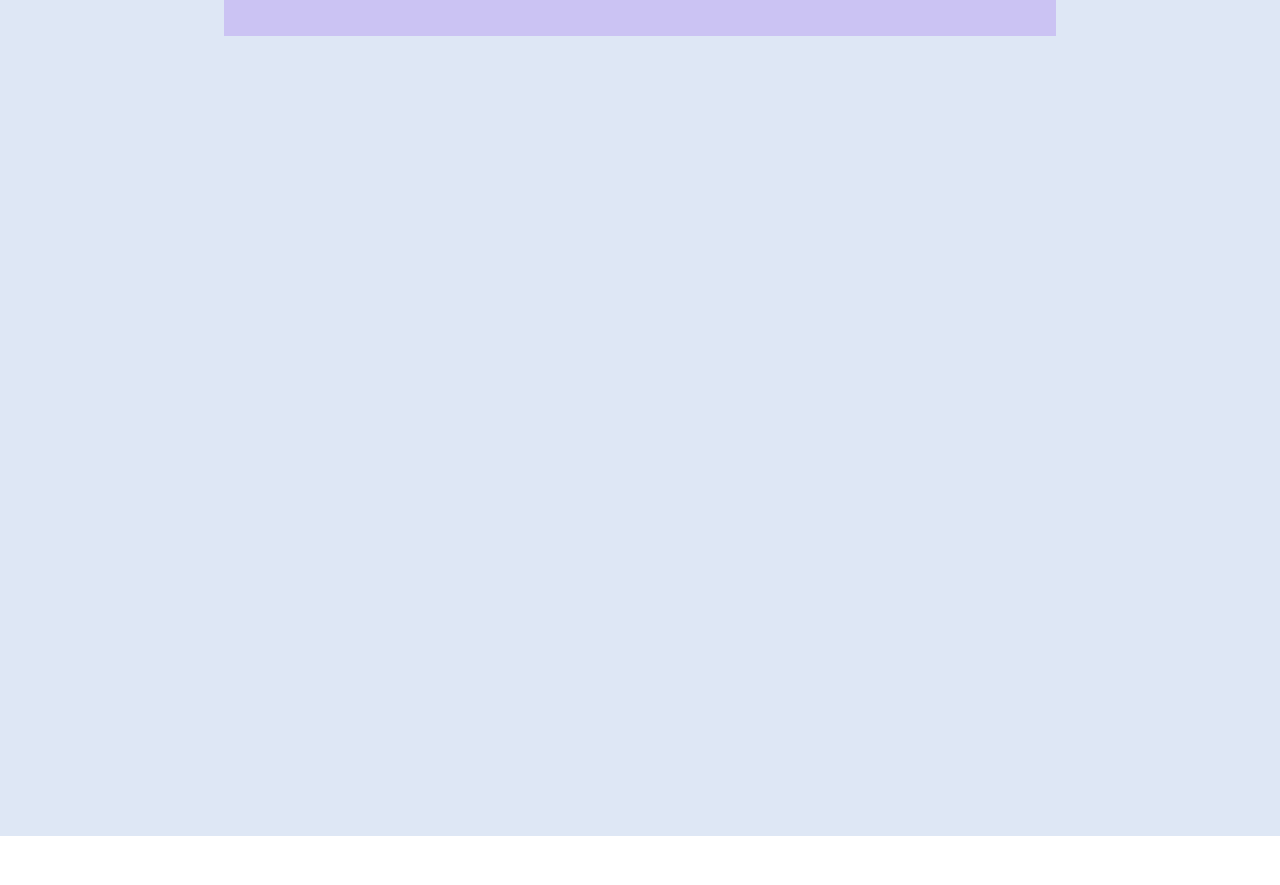
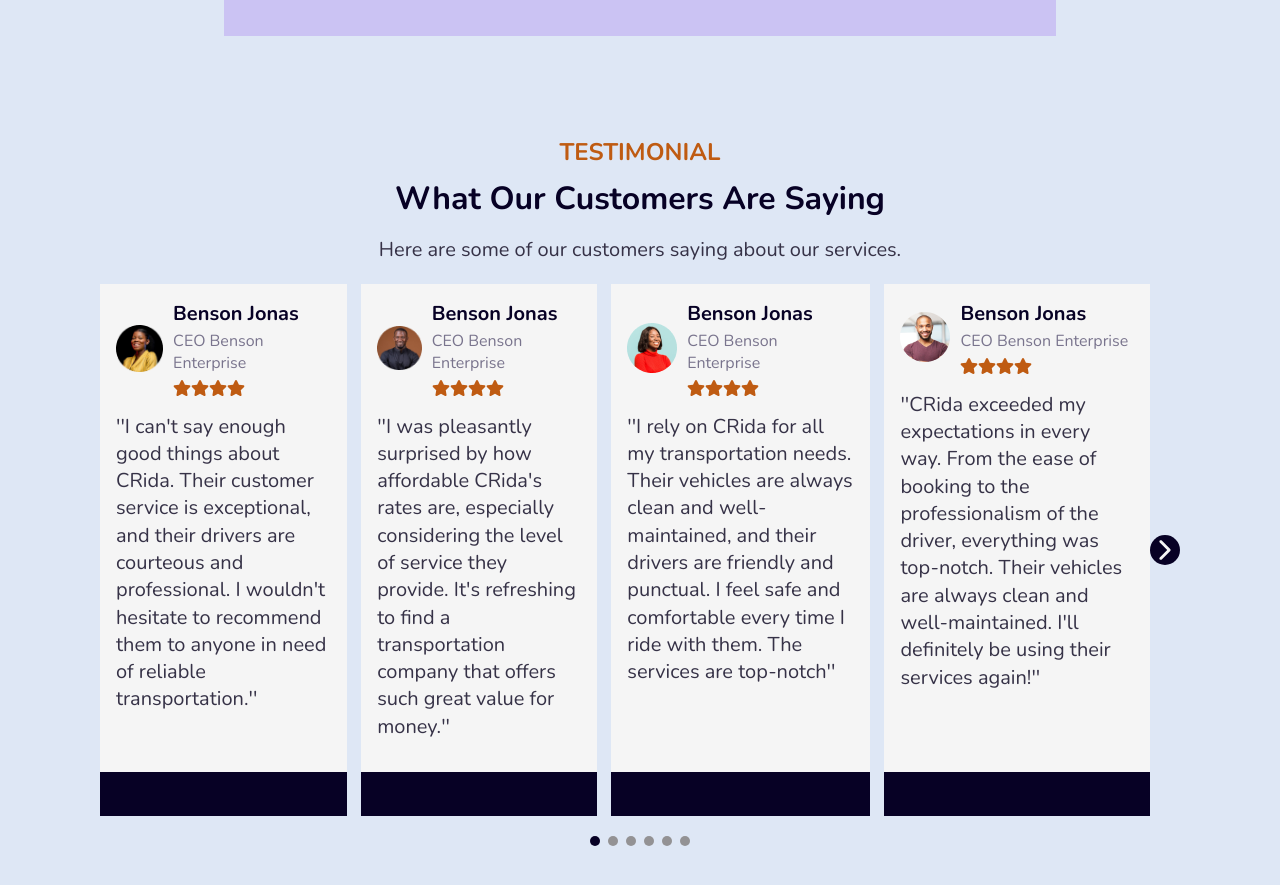
Before and after one commit to BigOTF/cRida, a React (Vite) app: page / in a window 1280 px wide. Shown: the part 4180-5065 px from the top of the page. Before the commit the page ends 5016 px from the top, so only its background shows below. Built offline with nearby package versions, Linux system fonts and the light colour scheme; no server answers.

Commit message:
Adjusted the Testimonial

```diff
--- a/src/App.jsx
+++ b/src/App.jsx
@@ -24,8 +24,8 @@ function App() {
       <Explore />
       <Show />
       <Subscribe />
-{/*       <Testimonial />
-      <Faq />
+      <Testimonial />
+      {/* <Faq />
       <Footer /> */}
     </div>
   )
--- a/src/components/Subscribe/Subscribe.jsx
+++ b/src/components/Subscribe/Subscribe.jsx
@@ -8,7 +8,7 @@ const Subscribe = () => {
   return (
     <div className='w-full md:flex justify-center items-center mt-[80px] md:mt-[100px]'>
 
-        <div className='flex flex-col md:gap-[24px] bg-[#CBC3F3] py-5 md:py-[48px] md:px-[108px] mx-[30px]'>
+        <div className='flex flex-col md:gap-[24px] bg-[#CBC3F3] py-5 md:py-[48px] md:px-[108px]'>
 
             <div className='md:p-[10px] text-center md:text-start'>
                 <p className='text-[20px] nunito-700 leading-[27.28px] md:text-[32px] md:leading-[43.65px] text-[#070125]'>Subscribe for exclusive offers and deals!</p>
@@ -20,7 +20,7 @@ const Subscribe = () => {
                     <img src={'/subscribeImage2.png'} className='w-[87.24px] h-[100px] md:w-[135px] md:h-[132px] object-cover'/>
                 </div>
 
-                <div className='flex flex-col gap-[16px] md:gap-[24px]'>
+                <div className='flex flex-col gap-[16px] md:gap-[24px] px-4 md:px-0'>
                     <input className='text-[20px] nunito-400 text-black leading-[27.28px] md:text-[24px] md:leading-[32.74px] rounded-[4px] border border-[#363247] p-[8px] bg-inherit'
                         type='email'
                         placeholder='Email Address'
--- a/src/components/Testimonial/CustomerRemarks.jsx
+++ b/src/components/Testimonial/CustomerRemarks.jsx
@@ -9,17 +9,20 @@ const CustomerRemarks = ({ handleNext, currentSlides }) => {
 
             return (
                 <div className={index === 0 ? 'first' : ''}>
-                    <div key={data.id} className='w-[272px] h-[426px] md:w-[295px] md:h-[426px] flex flex-col gap-[16px] bg-[#F5F5F5]'>
+                    <div key={data.id} className='flex flex-col gap-[16px] bg-[#F5F5F5] h-full justify-between'>
 
-                        <div className='w-[272px] h-[366px] md:w-[295px] md:h-[366px] p-[16px] flex flex-col gap-[16px]'>
-                            <div className='w-[240px] h-[75px] md:w-[263px] md:h-[75px] flex gap-[8px]'>
-                                <div className='w-[50px] h-[50px]'>
+                        <div className='p-[16px] flex flex-col gap-[16px]'>
+
+                            <div className='flex items-center gap-[10px]'>
+
+                                <div>
                                     <img src={data.image} alt='customer display picture'/>
                                 </div>
-                                <div className='w-[182px] h-[75px] md:w-[205px] md:h-[75px] flex flex-col gap-[4px]'>
-                                    <p className='w-[182px] h-[27px] md:w-[205px] md:h-[27px] font-bold text-[20px] leading-[27.28px] text-[#070125]'>Benson Jonas</p>
-                                    <p className='w-[182px] h-[22px] md:w-[205px] md:h-[22px] text-[16px] leading-[21.82px] text-[#79748d]'>CEO Benson Enterprise</p>
-                                    <div className='w-[78px] h-[18px] flex'>
+
+                                <div className='flex flex-col gap-[4px]'>
+                                    <p className='nunito-700 text-[20px] leading-[27.28px] text-[#070125]'>Benson Jonas</p>
+                                    <p className='nunito-400 text-[16px] leading-[21.82px] text-[#79748d]'>CEO Benson Enterprise</p>
+                                    <div className='flex'>
                                         <FaStar className='w-[18px] h-[18px] text-[#BF5B12]'/>
                                         <FaStar className='w-[18px] h-[18px] text-[#BF5B12]'/>
                                         <FaStar className='w-[18px] h-[18px] text-[#BF5B12]'/>
@@ -29,13 +32,13 @@ const CustomerRemarks = ({ handleNext, currentSlides }) => {
 
                             </div>
 
-                            <div className='w-[240px] h-[243px] md:w-[263px] md:h-[243px]'>
-                                <p className='text-[#363247] text-[20px] leading-[27.28px]'>''{data.comment}''</p>
+                            <div className=''>
+                                <p className='text-[#363247] nunito-400 text-[20px] leading-[27.28px]'>''{data.comment}''</p>
                             </div>
 
                         </div>
 
-                    <   div className='w-[272px] h-[44px] md:w-[295px] md:h-[44px] bg-[#070125]'></div>
+                    <   div className='h-[44px] bg-[#070125]'></div>
                     </div>
                 </div>
 
@@ -43,10 +46,14 @@ const CustomerRemarks = ({ handleNext, currentSlides }) => {
         })
     }
   return (
-    <div className='md:w-[1260px] md:h-[426px] flex flex-col justify-center items-center gap-[16px] md:gap-0 md:flex-row md:items-center md:justify-between'>
-        <DisplayUserComments />
-        <div className='hidden md:w-[40px] md:h-[40px] transform md:translate-x-[-20px] bg-[#070125] rounded-[50%] md:flex items-center justify-center'>
-            <IoIosArrowForward className='md:w-[20px] md:h-[20px] text-[#F5F5F5] cursor-pointer' onClick={() => handleNext()}/>
+    <div className='flex flex-col md:flex-row items-center'>
+
+        <div className='flex flex-col gap-[16px] md:flex-row md:gap-[14px]'>
+            <DisplayUserComments />
+        </div>
+
+        <div className='hidden md:block'>
+            <IoIosArrowForward className='bg-[#070125] rounded-[50%] text-[30px] text-[#F5F5F5] cursor-pointer' onClick={() => handleNext()}/>
         </div>
     </div>
   )
--- a/src/components/Testimonial/Testimonial.jsx
+++ b/src/components/Testimonial/Testimonial.jsx
@@ -19,23 +19,23 @@ const Testimonial = () => {
     }
 
    return (
-    <div className='mt-[50px] md:mt-[100px] mx-[30px] md:w-[1260px] md:h-[628px] md:ml-[100px] flex flex-col justify-center items-center'>
+    <div className='w-full flex flex-col gap-[20px] items-center mt-[50px] md:mt-[100px]'>
 
-        <div className='md:w-[549px] md:h-[128px] flex flex-col gap-[16px] justify-center items-center'>
-            <div className='md:w-[549px] md:h-[85px] flex flex-col items-center gap-[8px]'>
-                <p className='w-[135px] h-[27px] text-[20px] font-bold leading-[27.28px] md:font-normal md:w-[549px] md:h-[33px] md:text-[24px] md:leading-[32.74px] text-center text-[#BF5B12]'>TESTIMONIAL</p>
-                <p className='w-[368px] h-[33px] mx-[30px] text-[24px] leading-[32.74px] md:mx-0 md:w-[549px] md:h-[44px] font-bold md:text-[32px] md:leading-[43.65px] md:text-center text-[#070125]'>What Our Customers Are Saying</p>
+        <div className='flex flex-col gap-[16px] justify-center items-center'>
+            <div className='flex flex-col items-center text-center gap-[8px]'>
+                <p className='text-[20px] nunito-700 leading-[27.28px] md:nunito-400 md:text-[24px] md:leading-[32.74px] text-center text-[#BF5B12]'>TESTIMONIAL</p>
+                <p className='text-[24px] nunito-700 leading-[32.74px] md:text-[32px] md:leading-[43.65px] text-[#070125]'>What Our Customers Are Saying</p>
             </div>
 
-            <p className='w-[311px] h-[50px] text-[18px] leading-[24.55px] md:ml-0 md:w-[549px] md:h-[27px] md:text-[20px] md:leading-[27.28px] text-center text-[#363247]'>Here are some of our customers saying about our services.</p>
+            <p className='text-[18px] text-center nunito-400 leading-[24.55px] md:text-[20px] md:leading-[27.28px] text-[#363247]'>Here are some of our customers saying about our services.</p>
 
         </div>
 
-        <div className='md:mt-[30px] mt-[35px]'>
+        <div className='md:mx-[100px]'>
             <CustomerRemarks handleNext={handleNext} currentSlides={currentSlides} />
         </div>
 
-        <div className='md:w-[80px] md:h-[10px] md:mt-[20px] flex justify-between'>
+        <div className='hidden md:flex justify-between gap-[8px]'>
             {TestimonialData.map((_, index) => (
                 <div className={index === startIndex ? 'md:w-[10px] md:h-[10px] rounded-[50%] bg-[#070125]' : 'md:w-[10px] md:h-[10px] rounded-[50%] bg-[#939294]'} key={index}>
 
```
